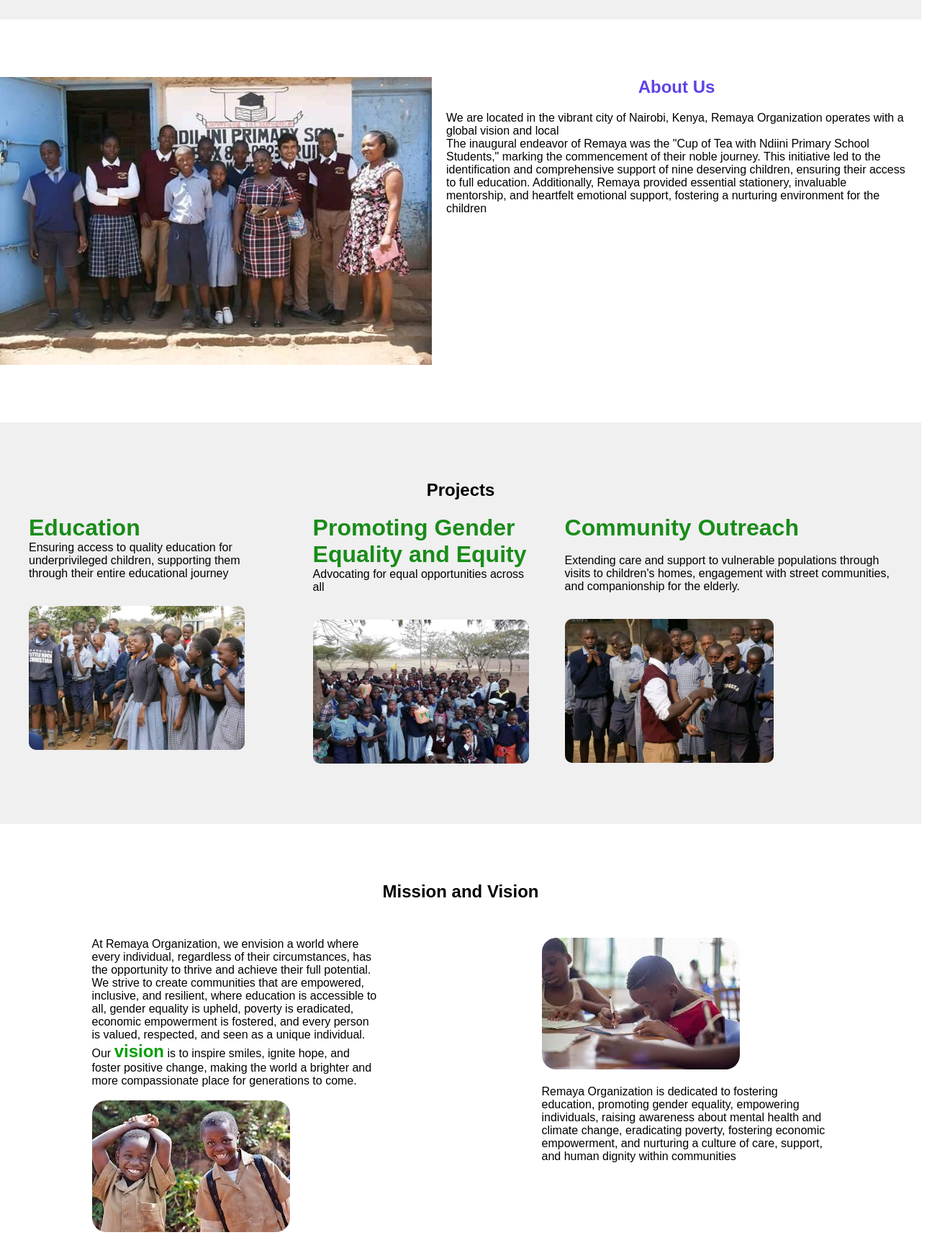
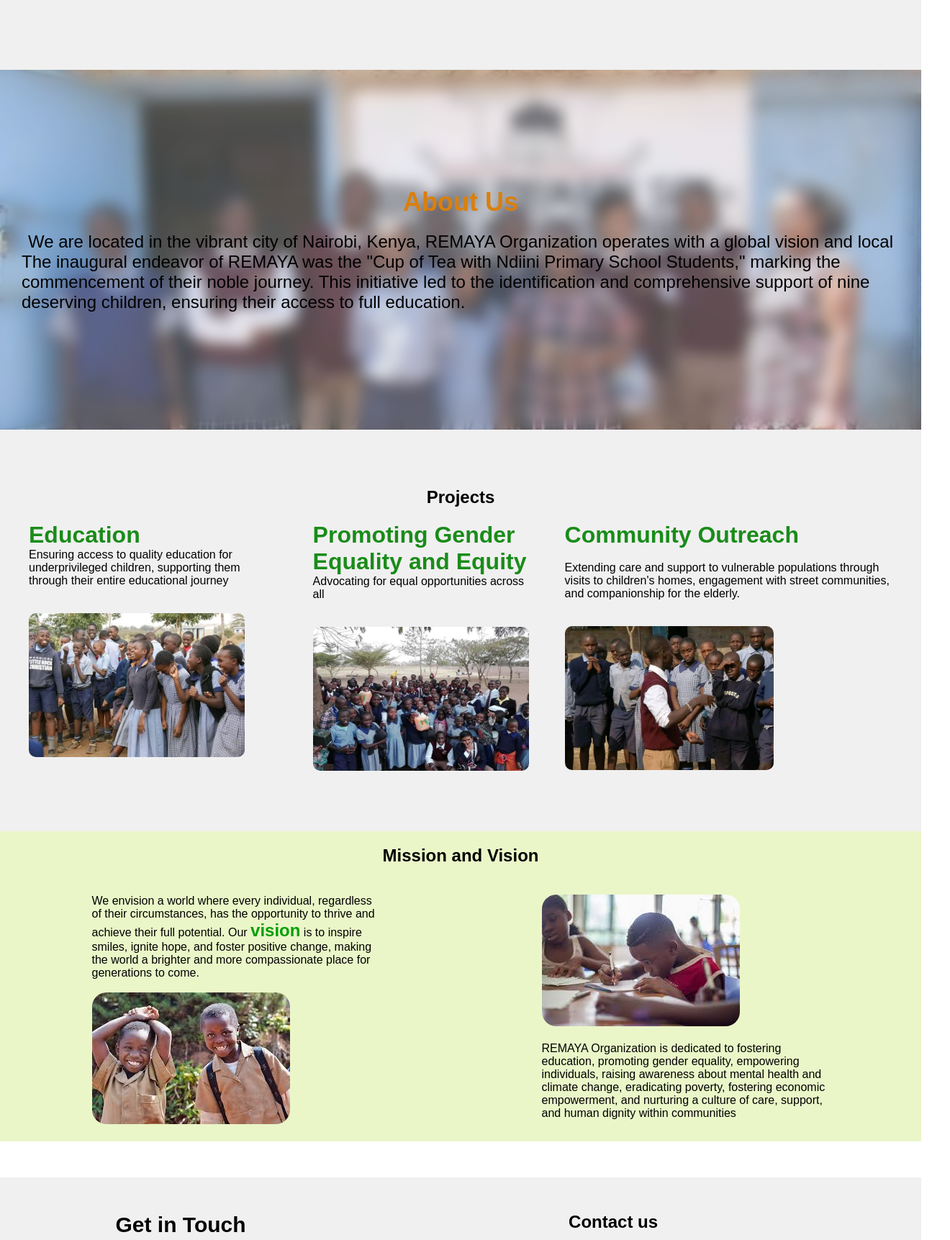
Before and after one commit to gamerfunky78/Remaya-org-website, a website: page index.html in a window 1280 px wide. Shown: the part 635-2358 px from the top of the page at 72% size, 1320 px wide, since content can reach past the window. Drawn offline with Linux system fonts and the light colour scheme; a script that the page names is missing.

Commit message:
MAde some changes in the about section

```diff
--- a/app.css
+++ b/app.css
@@ -24,8 +24,6 @@
     padding: 10px 20px;
     width: 100%;
     height: 50px;
-    position: fixed;
-    top: 0;
 }
 
 .navbar {
@@ -113,9 +111,6 @@
     .navbar {
         flex-direction: column;
         align-items: flex-start;
-        position: absolute;
-        top: 0px;
-        right: 0px;
     }
     .navbar ul:first-child {
        align-self: flex-end;
@@ -217,16 +212,35 @@
 /* About Us Section */
 .about-us {
     background-color: #fff;
-    padding: 80px 0;
     text-align: left;
+    background-image: url('./Images/image4.jpg');
+    background-repeat: no-repeat;
+    background-attachment: scroll;
+    background-size: cover;
     display: flex;
-    justify-content: space-between;
+    flex-direction: column;
+    justify-content: center;
+    align-items: center;
+    margin: auto;
+    width: 100vw;
+    height: 500px;
+}
+.about-content{
+    background-color: hsla(220, 17%, 86%, 0.288);
+    backdrop-filter: blur(10px);
+    padding: 30px;
+    display: flex;
+    flex-direction: column;
+    justify-content: center;
+    align-items: center;
+    height: 500px;
+    font-size: 1.5rem;
 }
 
 .about-us h2 {
     margin-bottom: 20px;
     text-align: center;
-    color: hsla(251, 76%, 50%, 0.842);
+    color: hsl(34, 89%, 45%);
 }
 @media(max-width:500px){
     #aboutPic{
@@ -241,12 +255,17 @@
         display: flex;
         flex-direction: column;
         justify-content: space-between;
+        height: 250px;
     }
 
     #aboutPic{
         width: 90%;
         height: auto;
         border-radius: 10px;
+    }
+    .about-content{
+        font-size: 1rem;
+        height: 250px;
     }
 }
 /* Projects Section */
@@ -316,13 +335,12 @@
 
 /* Mission and Vision Section */
 .mission-vision {
-    background-color: #fff;
-    padding: 80px 0;
-    height: 600px;
+    background-color: hsla(76, 73%, 51%, 0.253);
+    padding:20px;
 }
 
 .mission-vision h2 {
-    margin-bottom: 20px;
+    margin-bottom: 10px;
     text-align: center;
 }
 
--- a/index.html
+++ b/index.html
@@ -3,12 +3,13 @@
 <head>
     <meta charset="UTF-8">
     <meta name="viewport" content="width=device-width, initial-scale=1.0">
-    <title>ReMaya ORg</title>
+    <title>REMAYA ORg</title>
     <link rel="stylesheet" href="app.css">
     <link rel="shortcut icon" href="./Images/logo.svg" type="image/x-icon">
     <script src="https://kit.fontawesome.com/086af1b9d5.js" crossorigin="anonymous"></script>
 </head>
 <body>
+<main>
         <!--nav bar-->
         <nav>
             <ul class="sidebar">
@@ -40,7 +41,7 @@
                     <p>
                     Being beneficiaries of AVSI and having experienced help from
                     scratch while attending <span style="color: hsl(93, 87%, 43%);">Cardinal Otunga School,</span> <a href="#">Lamas</a> , and <a href="#">Reshida</a> was inspired to dive deeper into
-                practical philanthropy and start ReMaya Org
+                    practical philanthropy and start REMAYA Org
                     </p>
                 </div>
             </div>
@@ -50,19 +51,16 @@
 
         <!-- About Us Section -->
         <section class="about-us" id="about">
-        <img src="Images/image4.jpg" alt="picture of team in ndiani" id="aboutPic" width="600px">
-        <div class="container">
+            <div class="about-content">
                 <h2>About Us</h2>
                 <p>
-                We are located  in the vibrant city of Nairobi, Kenya, Remaya Organization operates with a global vision
+                    We are located  in the vibrant city of Nairobi, Kenya, REMAYA Organization operates with a global vision
                     and local
                 </p>
                 <p>
-                The inaugural endeavor of Remaya was the "Cup of Tea with Ndiini Primary School Students," marking
+                    The inaugural endeavor of REMAYA was the "Cup of Tea with Ndiini Primary School Students," marking
     the commencement of their noble journey. This initiative led to the identification and comprehensive
-support of nine deserving children, ensuring their access to full education. Additionally, Remaya
-provided essential stationery, invaluable mentorship, and heartfelt emotional support, fostering a
-nurturing environment for the children
+    support of nine deserving children, ensuring their access to full education.
                 </p>
             </div>
         </section>
@@ -111,15 +109,14 @@
                 <h2>Mission and Vision</h2>
                 <div class="mission-content">
                     <p class="mission-par">
-                    At Remaya Organization, we envision a world where every individual, regardless of their circumstances, has the opportunity to thrive and achieve their full potential. We strive to create communities that are
-                    empowered, inclusive, and resilient, where education is accessible to all, gender equality is upheld, poverty is eradicated, economic empowerment is fostered, and every person is valued, respected, and
-                    seen as a unique individual. Our <strong style="color: hsl(120, 95%, 32%); font-size: 1.5rem;">vision</strong> is to inspire smiles, ignite hope, and foster positive change, making the world a brighter and more compassionate place for generations to come.
+                        We envision a world where every individual, regardless of their circumstances, has the opportunity to thrive and achieve their full potential.
+                         Our <strong style="color: hsl(120, 95%, 32%); font-size: 1.5rem;">vision</strong> is to inspire smiles, ignite hope, and foster positive change, making the world a brighter and more compassionate place for generations to come.
                         <br><br>
                         <img src="Images/smilingkids1.jpeg" alt="smiling kids" style="border-radius: 20px;">
                     </p>
                     <p  class="mission-par">
                         <img src="Images/studyingkids.jpeg" alt="smiling kids" style="border-radius: 20px;"><br><br>
-                    Remaya Organization is dedicated to fostering education, promoting gender equality, empowering
+                        REMAYA Organization is dedicated to fostering education, promoting gender equality, empowering
                         individuals, raising awareness about mental health and climate change, eradicating poverty, fostering
                         economic empowerment, and nurturing a culture of care, support, and human dignity within
                         communities
@@ -202,7 +199,7 @@
         <!-- Footer -->
         <footer>
             <div class="container">
-            <p>&copy; 2024 Remaya Org. All rights reserved.</p>
+                <p>&copy; 2024 REMAYA Org. All rights reserved.</p>
             </div>
         </footer>
         <script src="app.js"></script>
@@ -248,5 +245,6 @@
             });
     });
     </script>
+</main>
 </body>
 </html>
```
Lines whose indentation alone changed are shown as unchanged.
